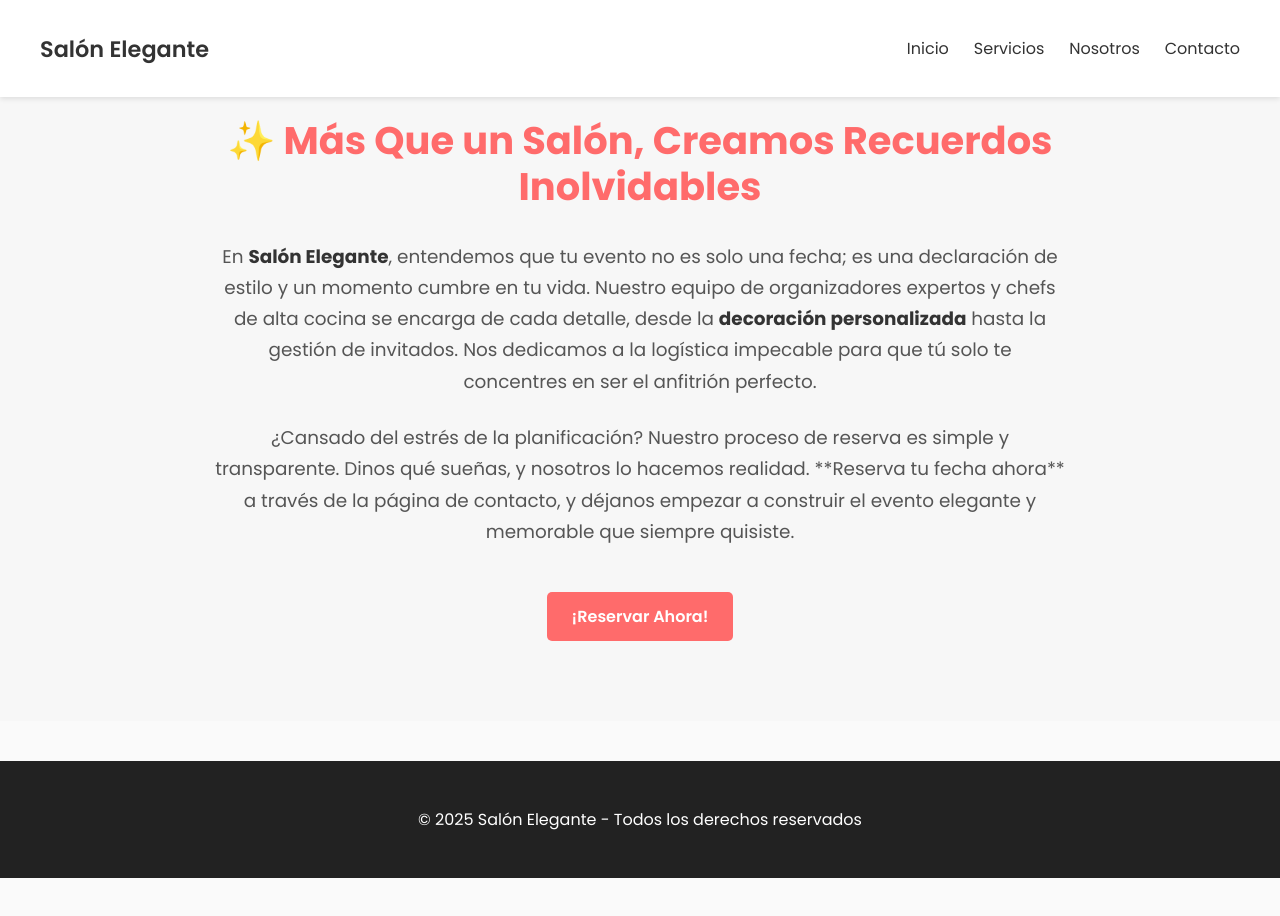
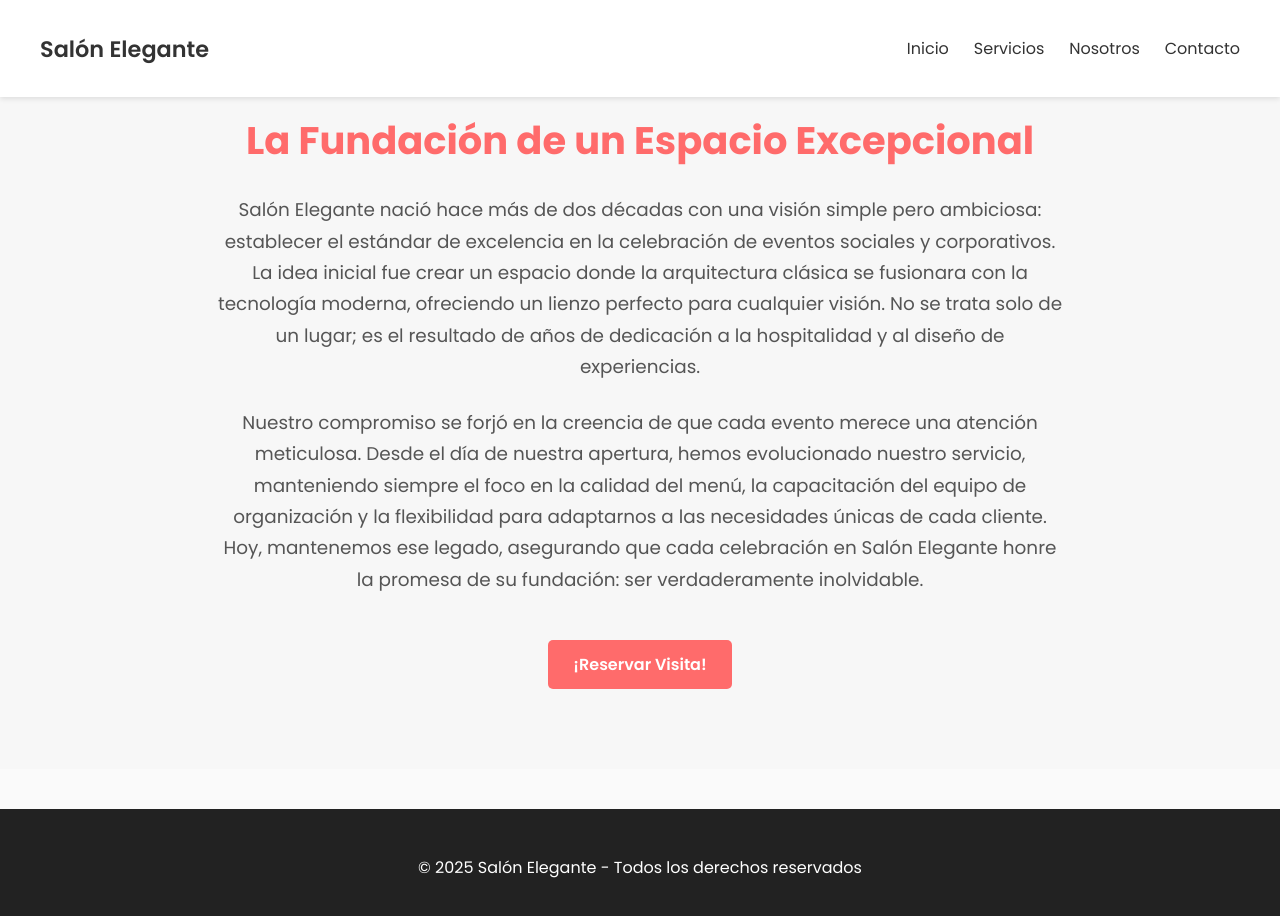
Before and after one commit to patogl-coder/tp-salon-elegante, a plain HTML site: page nosotros.html in a window 1280 px wide. Before the commit the page ends 878 px from the top, so only its background shows below. Drawn offline with Linux system fonts and the light colour scheme.

Commit message:
Update nosotros.html

```diff
--- a/nosotros.html
+++ b/nosotros.html
@@ -19,18 +19,16 @@
     </ul>
   </nav>
 
-  <main>
-
+<main>
     <section id="propuesta-valor" class="propuesta-valor section">
         <div class="container-texto">
-            <h3>✨ Más Que un Salón, Creamos Recuerdos Inolvidables</h3>
-            <p>En <strong>Salón Elegante</strong>, entendemos que tu evento no es solo una fecha; es una declaración de estilo y un momento cumbre en tu vida. Nuestro equipo de organizadores expertos y chefs de alta cocina se encarga de cada detalle, desde la <strong>decoración personalizada</strong> hasta la gestión de invitados. Nos dedicamos a la logística impecable para que tú solo te concentres en ser el anfitrión perfecto.</p>
-            <p>¿Cansado del estrés de la planificación? Nuestro proceso de reserva es simple y transparente. Dinos qué sueñas, y nosotros lo hacemos realidad. **Reserva tu fecha ahora** a través de la página de contacto, y déjanos empezar a construir el evento elegante y memorable que siempre quisiste.</p>
-            <a href="contacto.html" class="btn">¡Reservar Ahora!</a>
+            <h3>La Fundación de un Espacio Excepcional</h3>
+            <p>Salón Elegante nació hace más de dos décadas con una visión simple pero ambiciosa: establecer el estándar de excelencia en la celebración de eventos sociales y corporativos. La idea inicial fue crear un espacio donde la arquitectura clásica se fusionara con la tecnología moderna, ofreciendo un lienzo perfecto para cualquier visión. No se trata solo de un lugar; es el resultado de años de dedicación a la hospitalidad y al diseño de experiencias.</p>
+            <p>Nuestro compromiso se forjó en la creencia de que cada evento merece una atención meticulosa. Desde el día de nuestra apertura, hemos evolucionado nuestro servicio, manteniendo siempre el foco en la calidad del menú, la capacitación del equipo de organización y la flexibilidad para adaptarnos a las necesidades únicas de cada cliente. Hoy, mantenemos ese legado, asegurando que cada celebración en Salón Elegante honre la promesa de su fundación: ser verdaderamente inolvidable.</p>
+            <a href="index.html#servicios" class="btn">¡Reservar Visita!</a>
         </div>
     </section>
-
-  </main>
+</main>
 
   <footer>
     <p>© 2025 Salón Elegante - Todos los derechos reservados</p>
```
